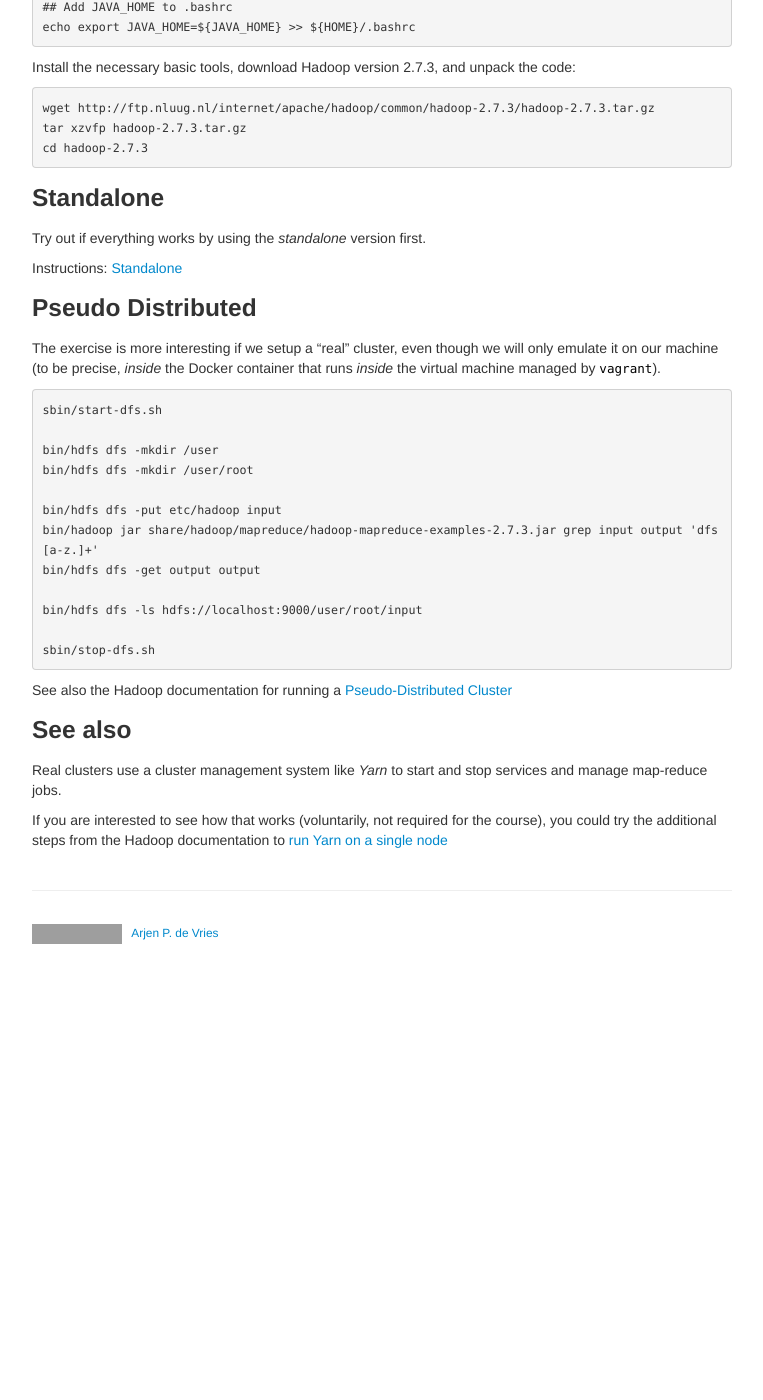
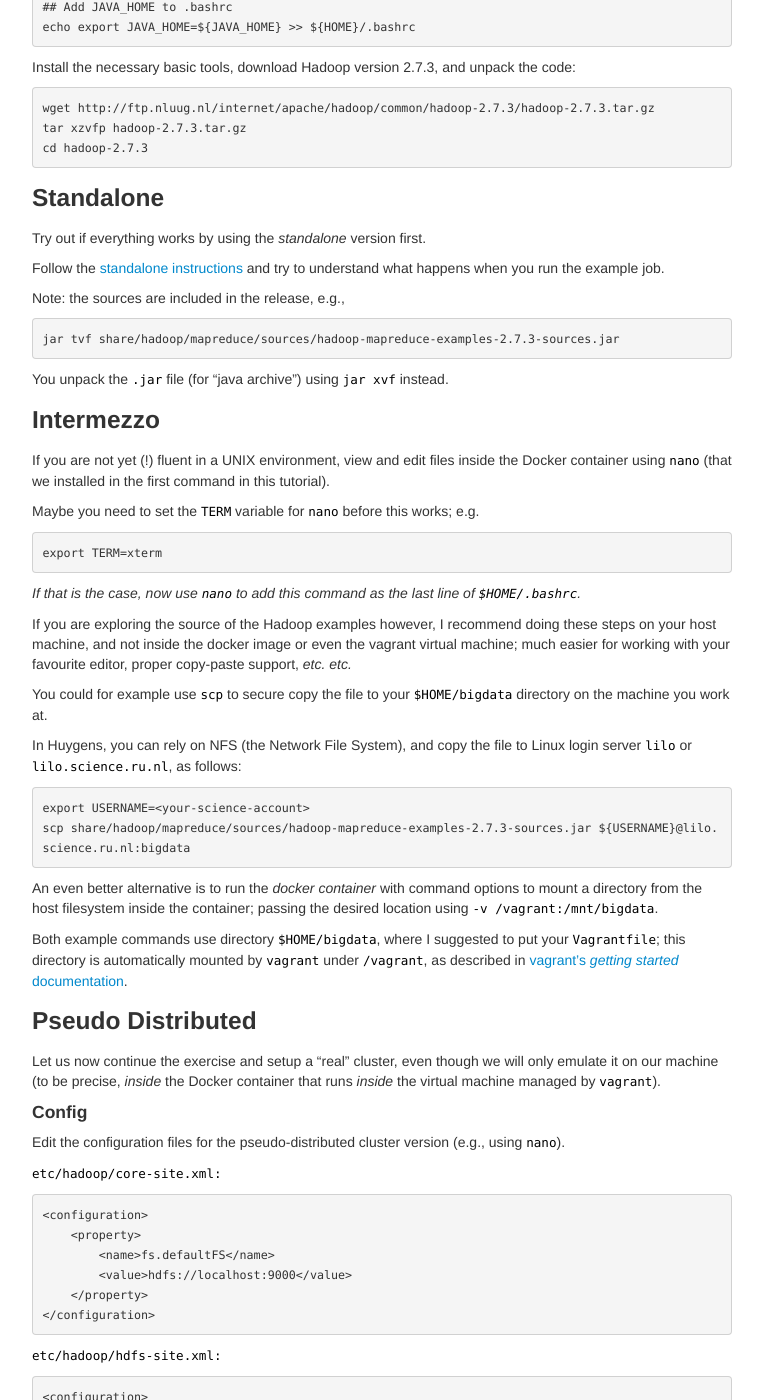
Before and after one commit to Thelukepet/course, a Jekyll site: the page built from background/hadoop.md, in a window 1280 px wide and 1400 px high, scrolled down 710 px. Shown: the whole window, without its empty margins (258-1021 px from the left). Built offline with Jekyll 4.4.1, drawn with Linux system fonts in a browser that asks for light colours; before the commit the page ends 1664 px from its top, so only the background shows below that; some of the changed text lies outside the part shown; grey boxes are pictures that could not be loaded.

Commit message:
Much more detail

````diff
--- a/background/hadoop.md
+++ b/background/hadoop.md
@@ -24,7 +24,7 @@ and ensure the `JAVA_HOME` variable is set upon login:
 
 ```
 ## Missing software
-apt-get install wget rsync ssh
+apt-get install wget rsync ssh nano
 service ssh start
 
 ## Prepare ssh localhost
@@ -48,14 +48,92 @@ cd hadoop-2.7.3
 
 Try out if everything works by using the _standalone_ version first.
 
-Instructions:
-[Standalone](https://hadoop.apache.org/docs/r2.7.3/hadoop-project-dist/hadoop-common/SingleCluster.html#Standalone_Operation)
+Follow the
+[standalone instructions](https://hadoop.apache.org/docs/r2.7.3/hadoop-project-dist/hadoop-common/SingleCluster.html#Standalone_Operation) and try to understand what happens when you run the example job.
 
+Note: the sources are included in the release, e.g.,
+
+```
+jar tvf share/hadoop/mapreduce/sources/hadoop-mapreduce-examples-2.7.3-sources.jar
+```
+
+You unpack the `.jar` file (for "java archive") using `jar xvf` instead.
+
+### Intermezzo
+
+If you are not yet (!) fluent in a UNIX environment, view and edit files inside the Docker container using `nano`
+(that we installed in the first command in this tutorial).
+
+Maybe you need to set the `TERM` variable for `nano` before this works; e.g.
+
+```
+export TERM=xterm
+```
+
+_If that is the case, now use `nano` to add this command as the last line of `$HOME/.bashrc`._
+
+If you are exploring the source of the Hadoop examples however, I recommend doing these steps on your host machine,
+and not inside the docker image or even the vagrant virtual machine; much easier for working with your favourite
+editor, proper copy-paste support, _etc. etc._
+
+You could for example use `scp` to secure copy the file to your `$HOME/bigdata` directory on the machine you work at.
+
+In Huygens, you can rely on NFS (the Network File System), and copy the file to Linux login server `lilo`
+or `lilo.science.ru.nl`, as follows:
+
+```
+export USERNAME=<your-science-account>
+scp share/hadoop/mapreduce/sources/hadoop-mapreduce-examples-2.7.3-sources.jar ${USERNAME}@lilo.science.ru.nl:bigdata
+```
+
+An even better alternative is to run the _docker container_ with command options to mount a directory from the
+host filesystem inside the container; passing the desired location using `-v /vagrant:/mnt/bigdata`.
+
+Both example commands use directory `$HOME/bigdata`, where I suggested to put your `Vagrantfile`;
+this directory is automatically mounted by `vagrant` under `/vagrant`, as described in
+[vagrant's _getting started_ documentation](https://www.vagrantup.com/docs/getting-started/synced_folders.html).
 
 ### Pseudo Distributed
 
-The exercise is more interesting if we setup a "real" cluster, even though we will only emulate it on our machine
+Let us now continue the exercise and setup a "real" cluster, even though we will only emulate it on our machine
 (to be precise, _inside_ the Docker container that runs _inside_ the virtual machine managed by `vagrant`).
+
+#### Config
+
+Edit the configuration files for the pseudo-distributed cluster version (e.g., using `nano`).
+
+`etc/hadoop/core-site.xml:`
+
+```
+<configuration>
+    <property>
+        <name>fs.defaultFS</name>
+        <value>hdfs://localhost:9000</value>
+    </property>
+</configuration>
+```
+
+`etc/hadoop/hdfs-site.xml:`
+
+```
+<configuration>
+    <property>
+        <name>dfs.replication</name>
+        <value>1</value>
+    </property>
+</configuration>
+```
+
+#### HDFS
+
+Prepare (format) the distributed filesystem:
+
+```
+bin/hdfs namenode -format
+```
+
+Start HDFS and create the user directory; here, I assume you simply work as user `root` in the Docker container.
+
 
 ```
 sbin/start-dfs.sh
@@ -63,12 +141,23 @@ sbin/start-dfs.sh
 bin/hdfs dfs -mkdir /user
 bin/hdfs dfs -mkdir /user/root
 
+```
+
+To run map-reduce jobs on a cluster, you first have to copy the data to the HDFS filesystem.
+
+
+```
 bin/hdfs dfs -put etc/hadoop input
 bin/hadoop jar share/hadoop/mapreduce/hadoop-mapreduce-examples-2.7.3.jar grep input output 'dfs[a-z.]+'
 bin/hdfs dfs -get output output
 
 bin/hdfs dfs -ls hdfs://localhost:9000/user/root/input
+```
 
+Stop the filesystem gracefully when you are done:
+
+
+```
 sbin/stop-dfs.sh
 ```
 
````
